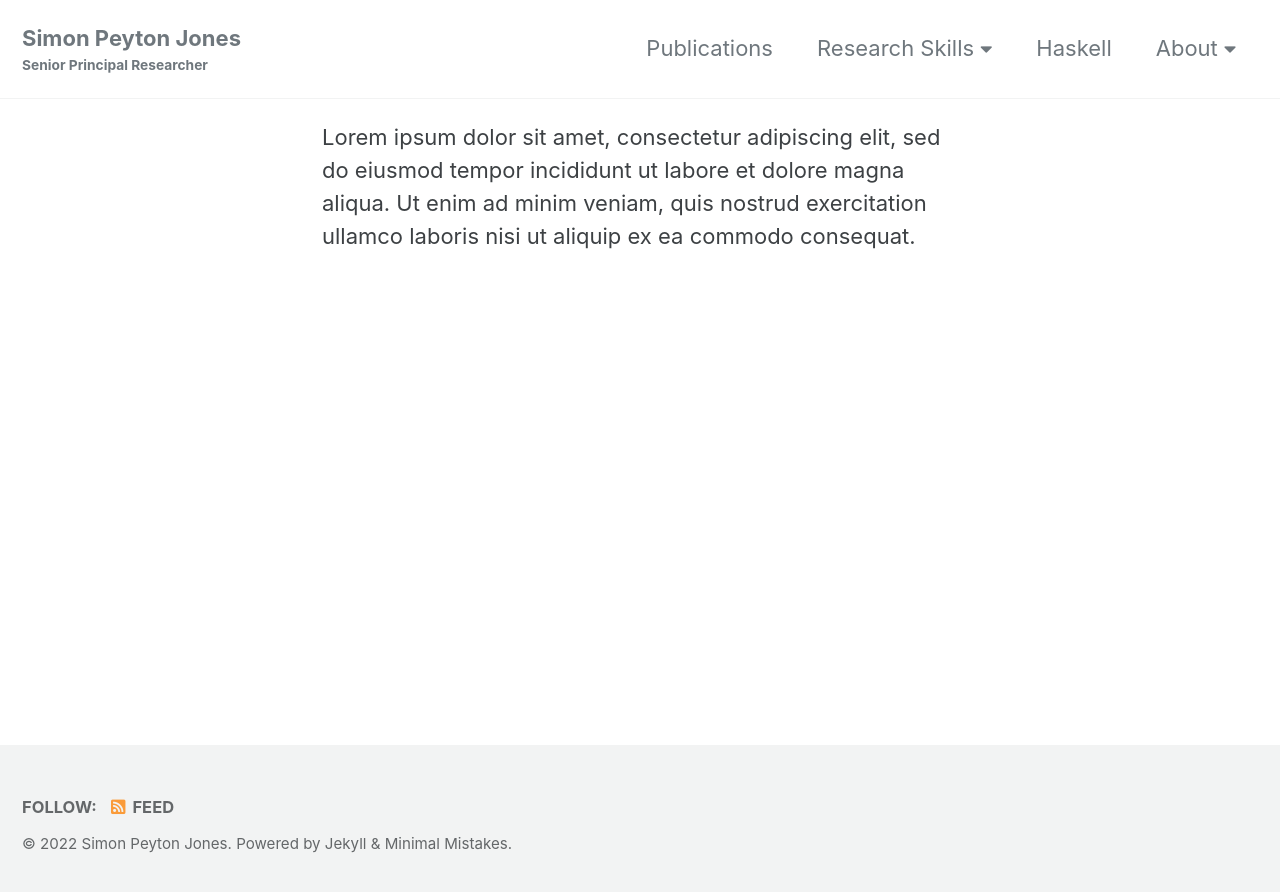
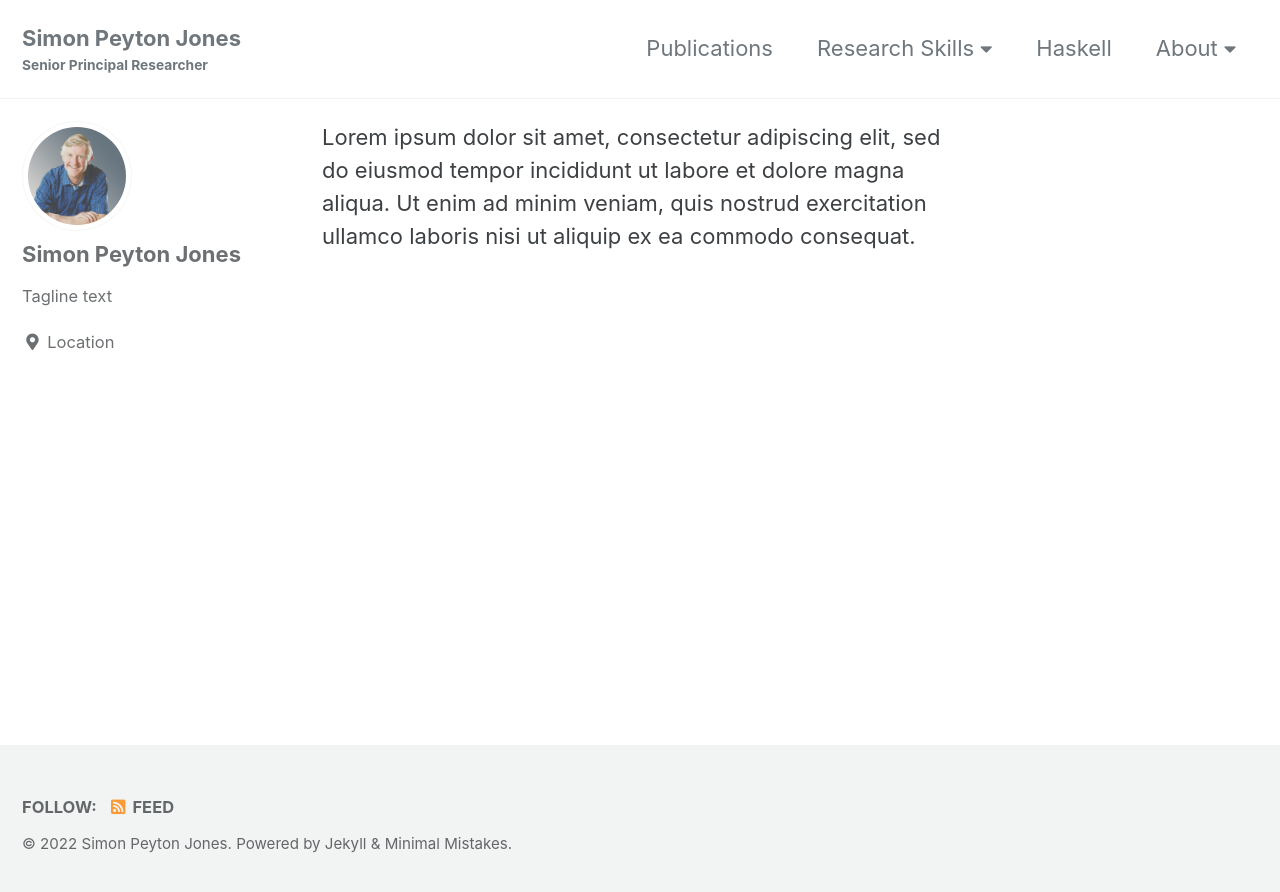
Before and after one commit to simonpj/www.peytonjones.org, a Jekyll site: the page built from _pages/about/bio-and-pictures.md, in a window 1280 px wide. Shown: the top 892 px of the page. Built offline with Jekyll 4.4.1, drawn with Linux system fonts in a browser that asks for light colours; cached includes are drawn as plain includes; part of the change alters nothing that is shown.

Commit message:
Update _config.yml

```diff
--- a/_config.yml
+++ b/_config.yml
@@ -227,6 +227,21 @@ defaults:
       comments: # true
       share: true
       related: true
+  # _publications
+  - scope:
+      path: ""
+      type: publications
+    values:
+      layout: single
+      author_profile: true
+      share: true
+  # _pages
+  - scope:
+      path: ""
+      type: pages
+    values:
+      layout: single
+      author_profile: true
 
 
 # Sass/SCSS
```
